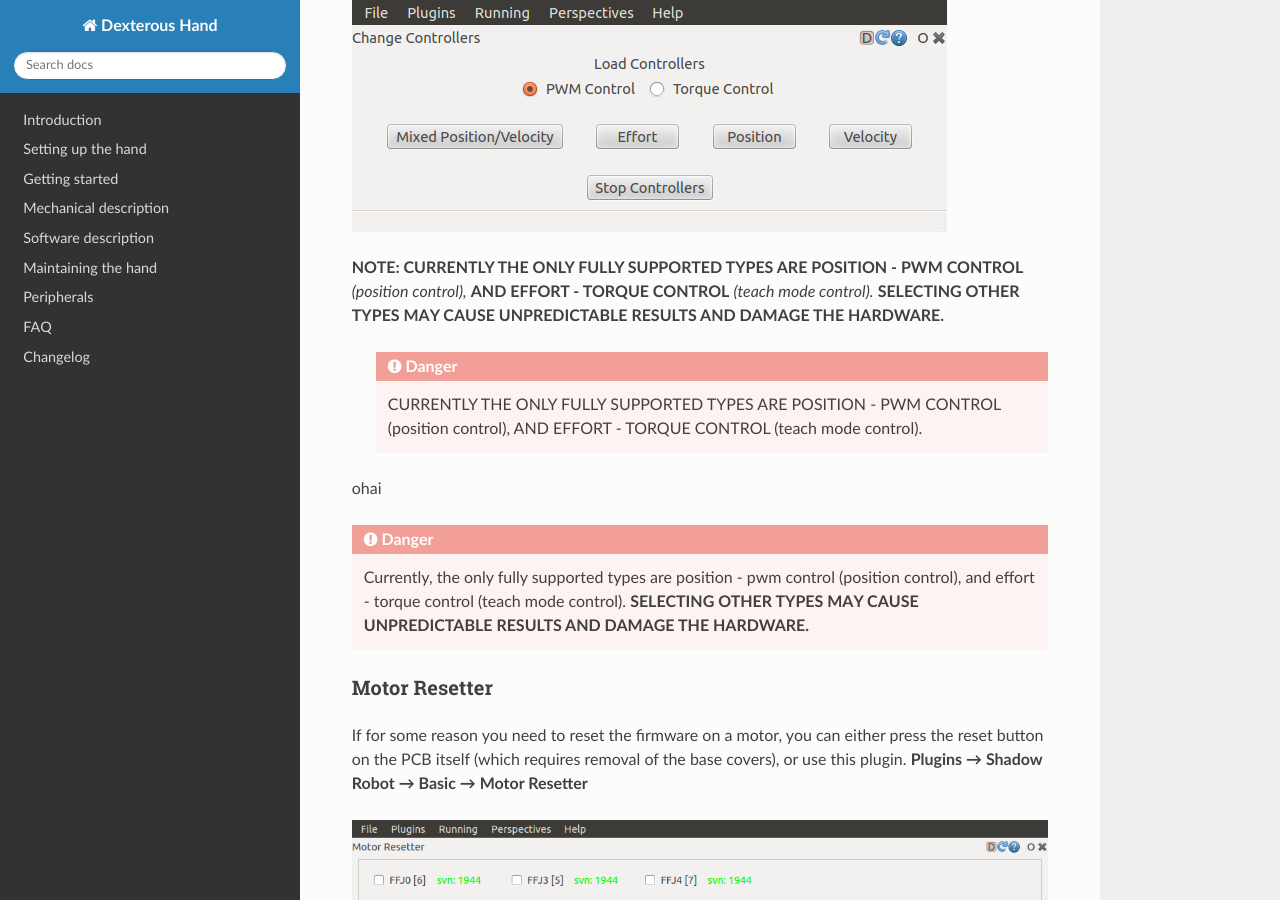
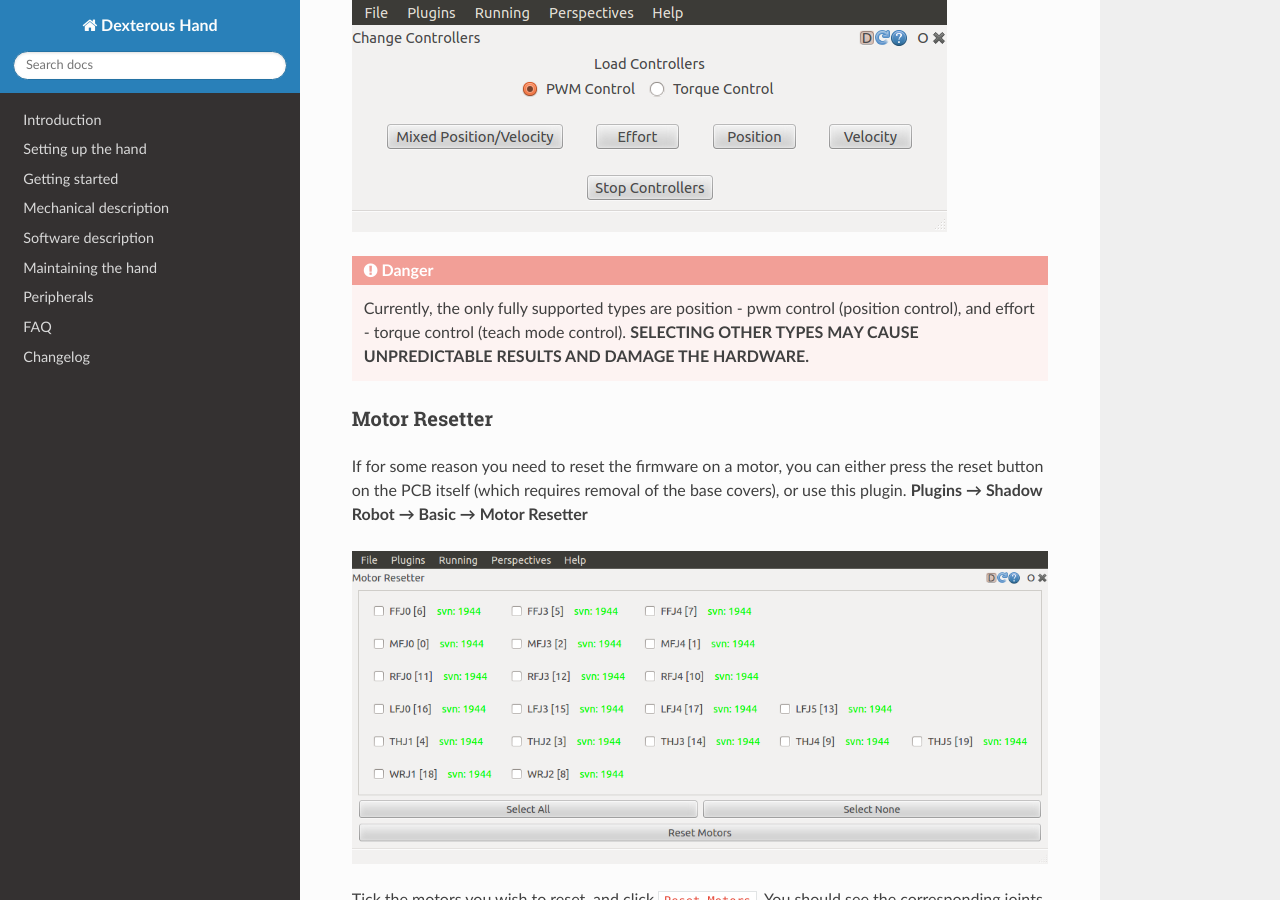
Before and after one commit to shadow-robot/sr_dexterous_hand_documentation, a Sphinx documentation site: the page built from docs/user_guide/3_getting_started.md, in a window 1280 px wide and 900 px high, scrolled down 12155 px. Built offline with Sphinx 7.4.7 and the Read the Docs theme 2.0.0, drawn with Linux system fonts in a browser that asks for light colours.

````diff
--- a/docs/user_guide/3_getting_started.md
+++ b/docs/user_guide/3_getting_started.md
@@ -407,12 +407,6 @@
   .. image:: ../img/selecting_different_control_strategy.png
   ```
 
-  **NOTE: CURRENTLY THE ONLY FULLY SUPPORTED TYPES ARE POSITION - PWM CONTROL** *(position control),* **AND EFFORT - TORQUE CONTROL** *(teach mode control).* **SELECTING OTHER TYPES MAY CAUSE UNPREDICTABLE RESULTS AND DAMAGE THE HARDWARE.**
-
-```eval_rst
-  .. DANGER:: CURRENTLY THE ONLY FULLY SUPPORTED TYPES ARE POSITION - PWM CONTROL (position control), AND EFFORT - TORQUE CONTROL (teach mode control).
-```
-ohai
 ```eval_rst
 .. DANGER:: Currently, the only fully supported types are position - pwm control (position control), and effort - torque control (teach mode control). **SELECTING OTHER TYPES MAY CAUSE UNPREDICTABLE RESULTS AND DAMAGE THE HARDWARE.**
 ```
````
